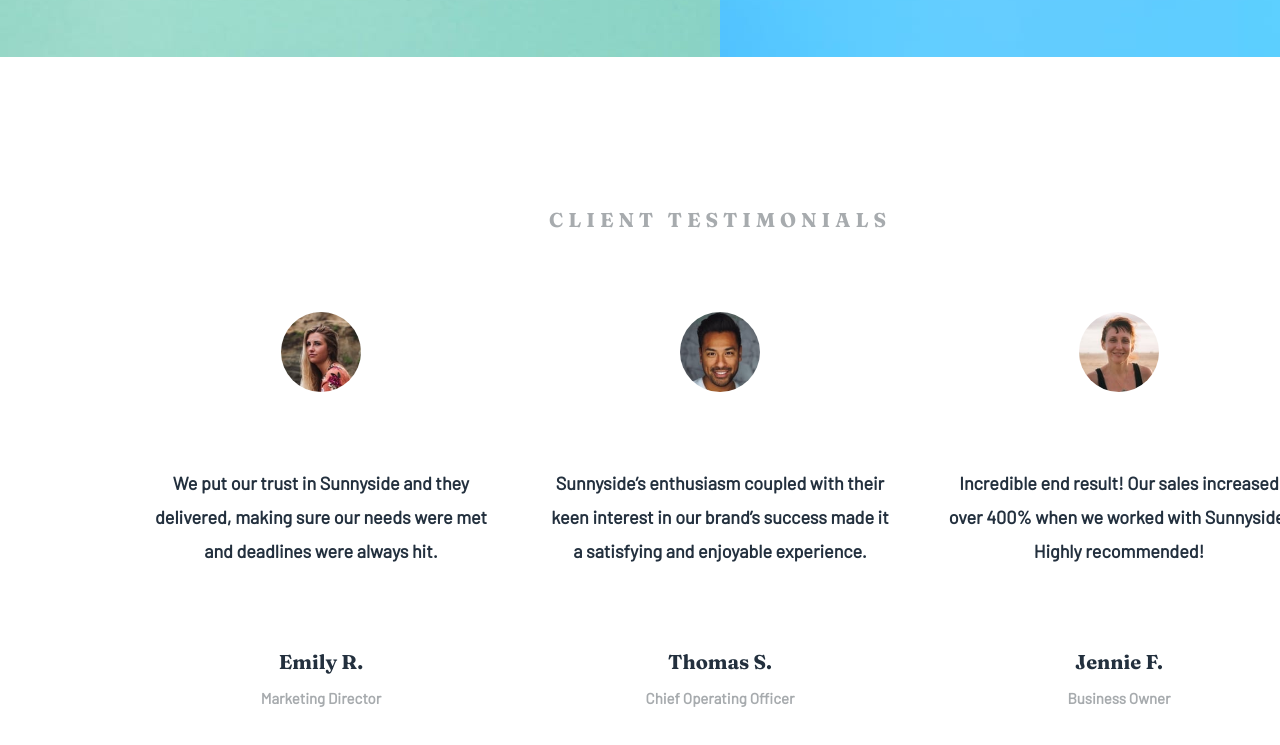
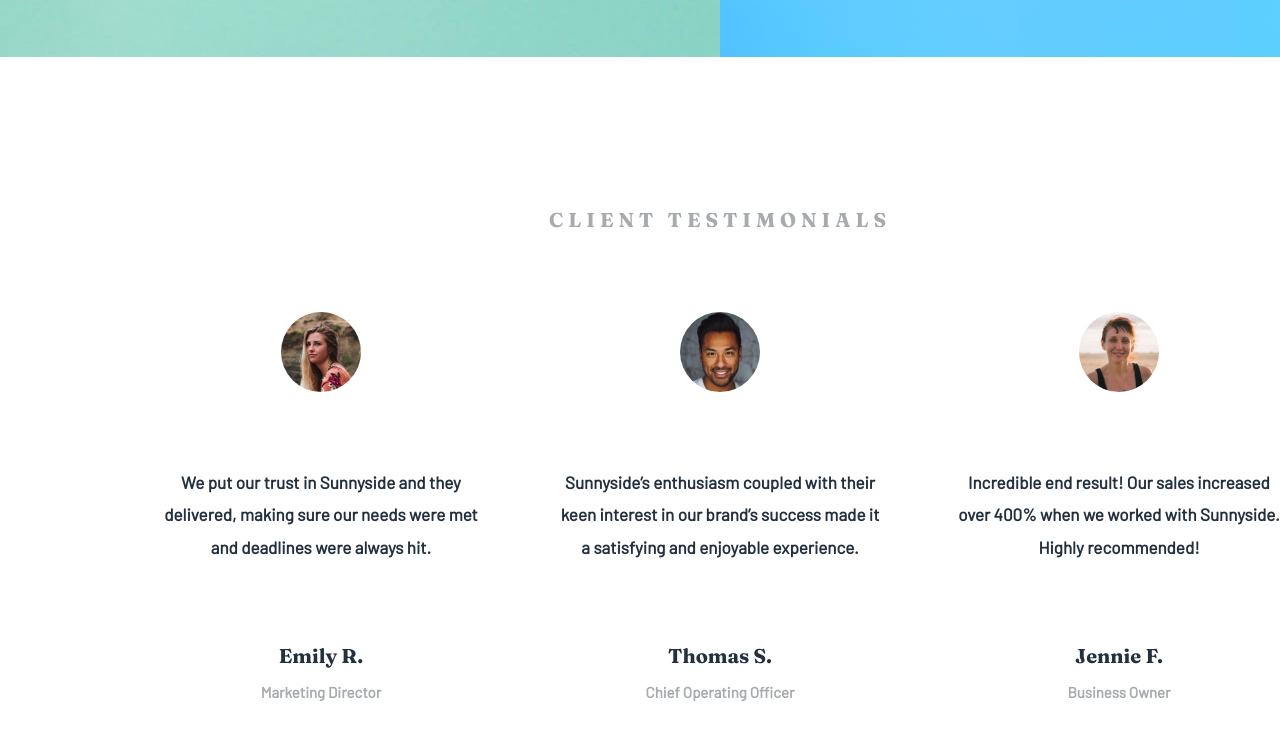
Before and after one commit to curtisgry/sunnyside-agency, a website: page index.html in a window 1280 px wide. Shown: the part 2543-3288 px from the top of the page. Drawn offline with Linux system fonts and the light colour scheme.

Commit message:
fix styles that are not same across browsers

```diff
--- a/index.html
+++ b/index.html
@@ -89,7 +89,7 @@
             <div class="testimonial__row">
                 <div class="testimonial__col">
                     <img src="images/image-emily.jpg" alt="Picture of Emily R." class="testimonial__img">
-                    <p class="testimonial__text">We put our trust in Sunnyside and they delivered, making sure our needs were met and deadlines were always hit.</p>
+                    <p class="testimonial__text">We put our trust in Sunnyside and they delivered, making sure our needs were met <span>and deadlines were always hit.</span></p>
                     <h5 class="testimonial__name">Emily R.</h5>
                     <p class="testimonial__title">  Marketing Director</p>
                 </div>
@@ -101,7 +101,7 @@
                 </div>
                 <div class="testimonial__col">
                     <img src="images/image-jennie.jpg" alt="Picture of Emily R." class="testimonial__img">
-                    <p class="testimonial__text">Incredible end result! Our sales increased over 400% when we worked with Sunnyside. <span>Highly recommended!</span></p>
+                    <p class="testimonial__text">Incredible end result! Our sales increased <span>over 400% when we worked with Sunnyside.</span> <span>Highly recommended!</span></p>
                     <h5 class="testimonial__name">Jennie F.</h5>
                     <p class="testimonial__title">Business Owner</p>
                 </div>
--- a/sass/_home.scss
+++ b/sass/_home.scss
@@ -51,6 +51,7 @@
     position: relative;
 
     &--caption {
+      width: 51%;
       font-size: 2.3rem;
       color: rgba($very-dark-blue, 0.8);
       padding-top: 33rem;
@@ -104,7 +105,7 @@
   }
 
   &__text {
-    font-size: 1.8rem;
+    font-size: 1.7rem;
     font-weight: bold;
     line-height: 1.9;
     margin-bottom: 8rem;
```
Also changed, not shown: css/style.css, 1 other file.
